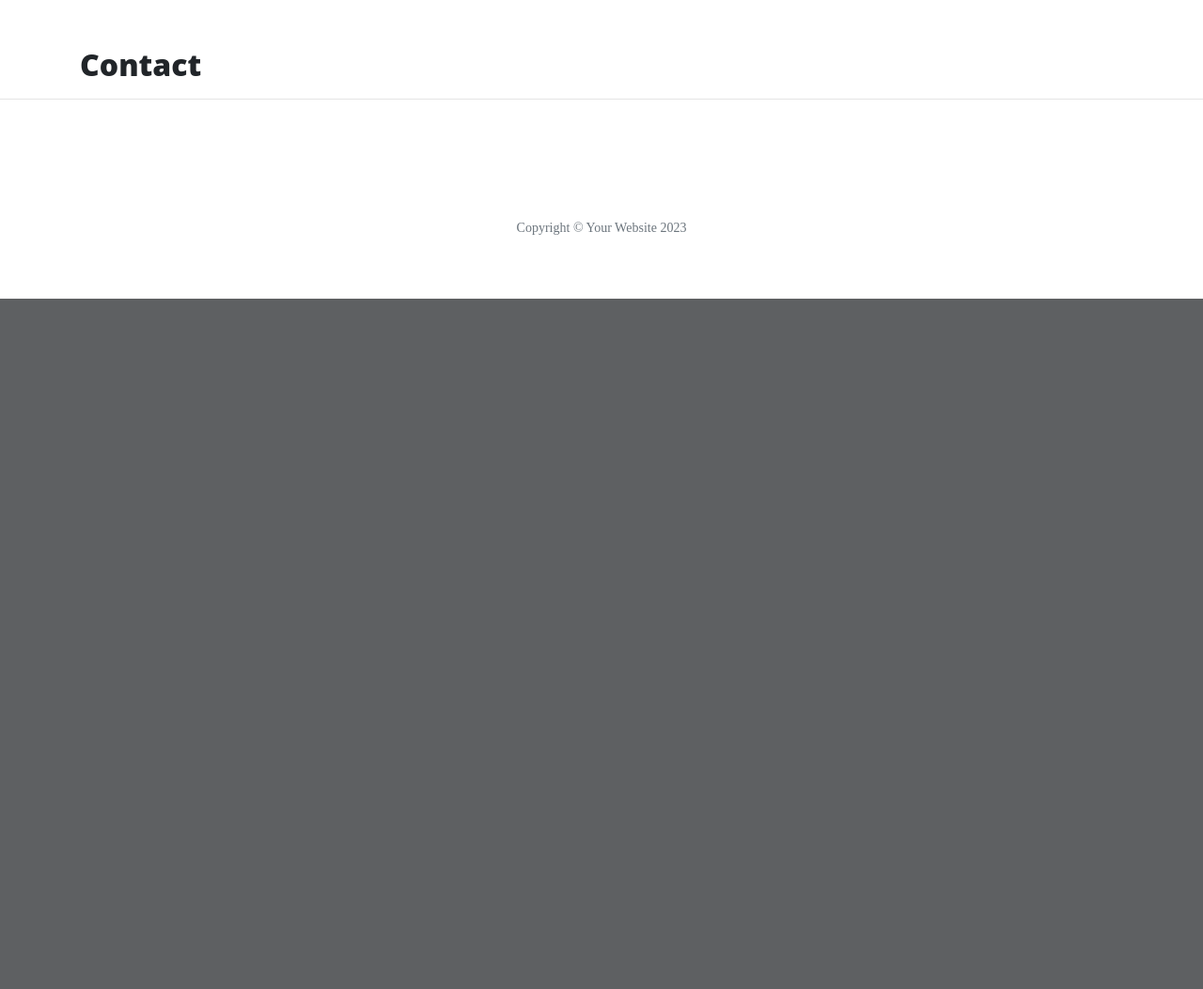
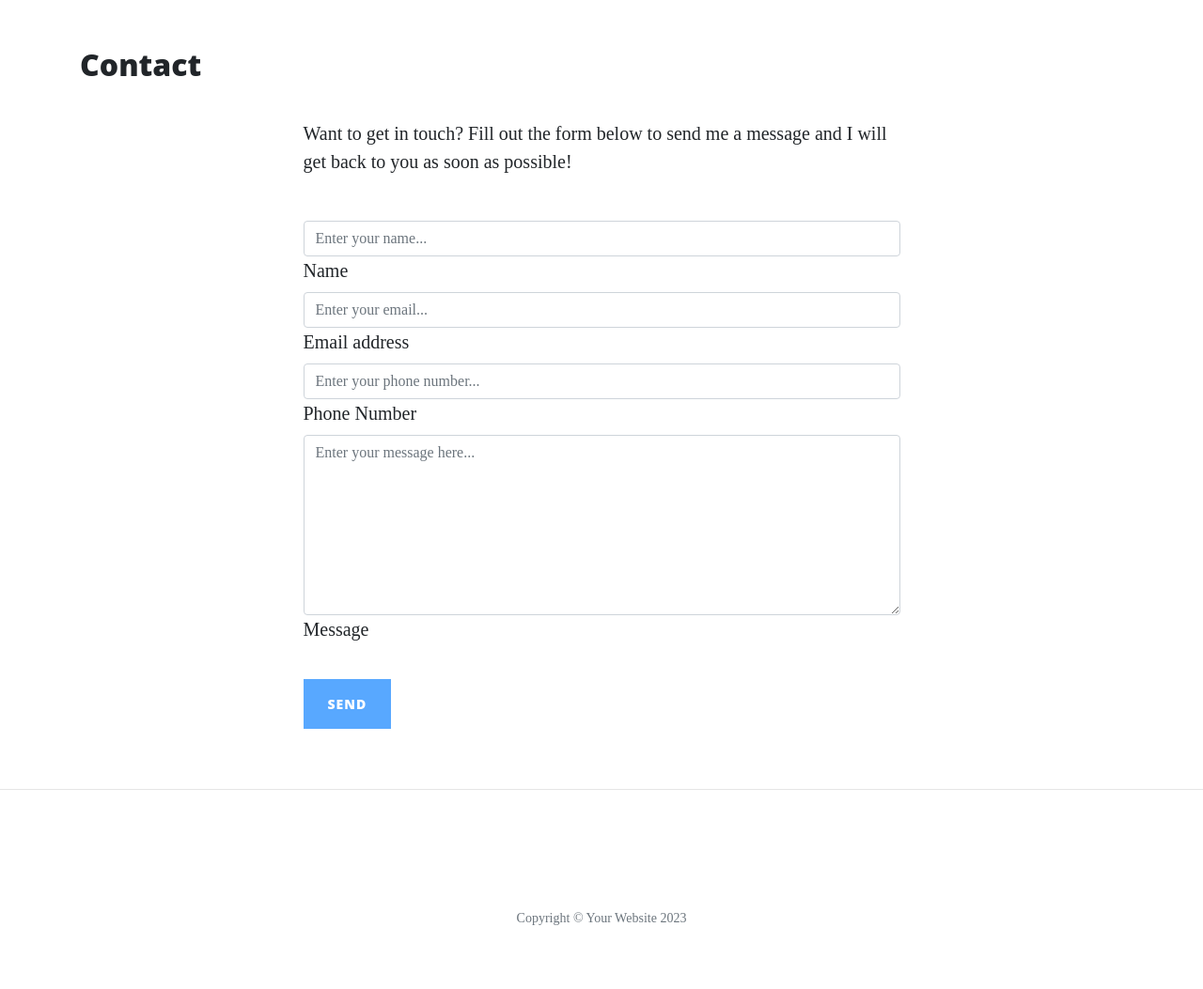
Before and after one commit to MadMaddie81/flask-lesson, a Flask app: page /contact in a window 1280 px wide. Shown: the part 628-1681 px from the top of the page at 94% size. Before the commit the page ends 946 px from the top, so only its background shows below. Run offline with Flask 2, Linux system fonts and the light colour scheme; some libraries are stand-ins or nearby versions.

Commit message:
Add contact form

```diff
--- a/run.py
+++ b/run.py
@@ -1,9 +1,11 @@
 import os
 import json
-from flask import Flask, render_template
-
+from flask import Flask, render_template, request, flash
+if os.path.exists("env.py"):
+    import env
 
 app = Flask(__name__)
+app.secret_key = os.environ.get("SECRET_KEY")
 
 
 @app.route("/")
@@ -18,6 +20,7 @@ def about():
         data = json.load(json_data)
     return render_template("about.html", page_title="About", company=data)
 
+
 @app.route("/about/<member_name>")
 def about_member(member_name):
     member = {}
@@ -29,8 +32,11 @@ def about_member(member_name):
     return render_template("member.html", member=member)
 
 
-@app.route("/contact")
+@app.route("/contact", methods=["GET", "POST"])
 def contact():
+    if request.method == "POST":
+        flash("Thanks {}, we have recieved your message!".format(
+            request.form.get("name")))
     return render_template("contact.html", page_title="Contact")
 
 
--- a/templates/contact.html
+++ b/templates/contact.html
@@ -1,4 +1,78 @@
 {% extends "base.html" %}
 {% block content %}
     <h2>{{ page_title }}</h2>
+
+    <div class="row gx-4 gx-lg-5 justify-content-center">
+        <div class="col-md-10 col-lg-8 col-xl-7">
+
+            {% with messages = get_flashed_messages() %}
+                {% if messages %}
+                    <ul class="flashes">
+                        {% for message in messages %}
+                            <li>{{ message }}</li>
+                        {% endfor %}
+                    </ul>
+                {% endif %}
+            {% endwith %}
+
+            <p>Want to get in touch? Fill out the form below to send me a message and I will get back to you as soon as
+                possible!</p>
+            <div class="my-5">
+                <form method="POST" id="contactForm" data-sb-form-api-token="API_TOKEN">
+                    <div class="form-floating">
+                        <input class="form-control" name="name" id="name" type="text" placeholder="Enter your name..."
+                            data-sb-validations="required" />
+                        <label for="name">Name</label>
+                        <div class="invalid-feedback" data-sb-feedback="name:required">A name is required.</div>
+                    </div>
+                    <div class="form-floating">
+                        <input class="form-control" name="email" id="email" type="email" placeholder="Enter your email..."
+                            data-sb-validations="required,email" />
+                        <label for="email">Email address</label>
+                        <div class="invalid-feedback" data-sb-feedback="email:required">An email is required.</div>
+                        <div class="invalid-feedback" data-sb-feedback="email:email">Email is not valid.</div>
+                    </div>
+                    <div class="form-floating">
+                        <input class="form-control" name="phone" id="phone" type="tel" placeholder="Enter your phone number..."
+                            data-sb-validations="required" />
+                        <label for="phone">Phone Number</label>
+                        <div class="invalid-feedback" data-sb-feedback="phone:required">A phone number is required.
+                        </div>
+                    </div>
+                    <div class="form-floating">
+                        <textarea class="form-control" name="message" id="message" placeholder="Enter your message here..."
+                            style="height: 12rem" data-sb-validations="required"></textarea>
+                        <label for="message">Message</label>
+                        <div class="invalid-feedback" data-sb-feedback="message:required">A message is required.</div>
+                    </div>
+                    <br />
+                    <!-- Submit success message-->
+                    <!---->
+                    <!-- This is what your users will see when the form-->
+                    <!-- has successfully submitted-->
+                    <div class="d-none" id="submitSuccessMessage">
+                        <div class="text-center mb-3">
+                            <div class="fw-bolder">Form submission successful!</div>
+                            To activate this form, sign up at
+                            <br />
+                            <a
+                                href="https://startbootstrap.com/solution/contact-forms">https://startbootstrap.com/solution/contact-forms</a>
+                        </div>
+                    </div>
+                    <!-- Submit error message-->
+                    <!---->
+                    <!-- This is what your users will see when there is-->
+                    <!-- an error submitting the form-->
+                    <div class="d-none" id="submitErrorMessage">
+                        <div class="text-center text-danger mb-3">Error sending message!</div>
+                    </div>
+                    <!-- Submit Button-->
+                    <button class="btn btn-primary text-uppercase disabled" id="submitButton"
+                        type="submit">Send</button>
+                </form>
+            </div>
+        </div>
+    </div>
+
+
 {% endblock %}
```
